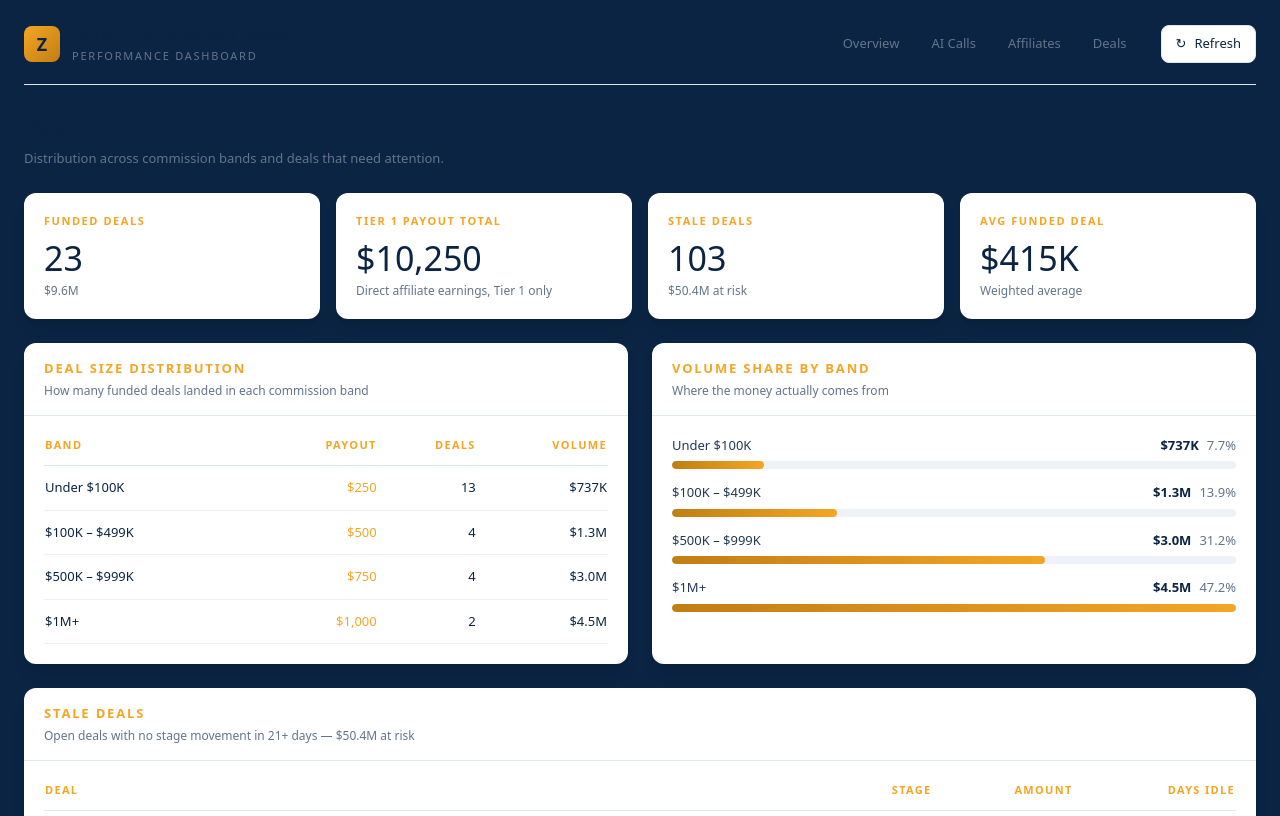
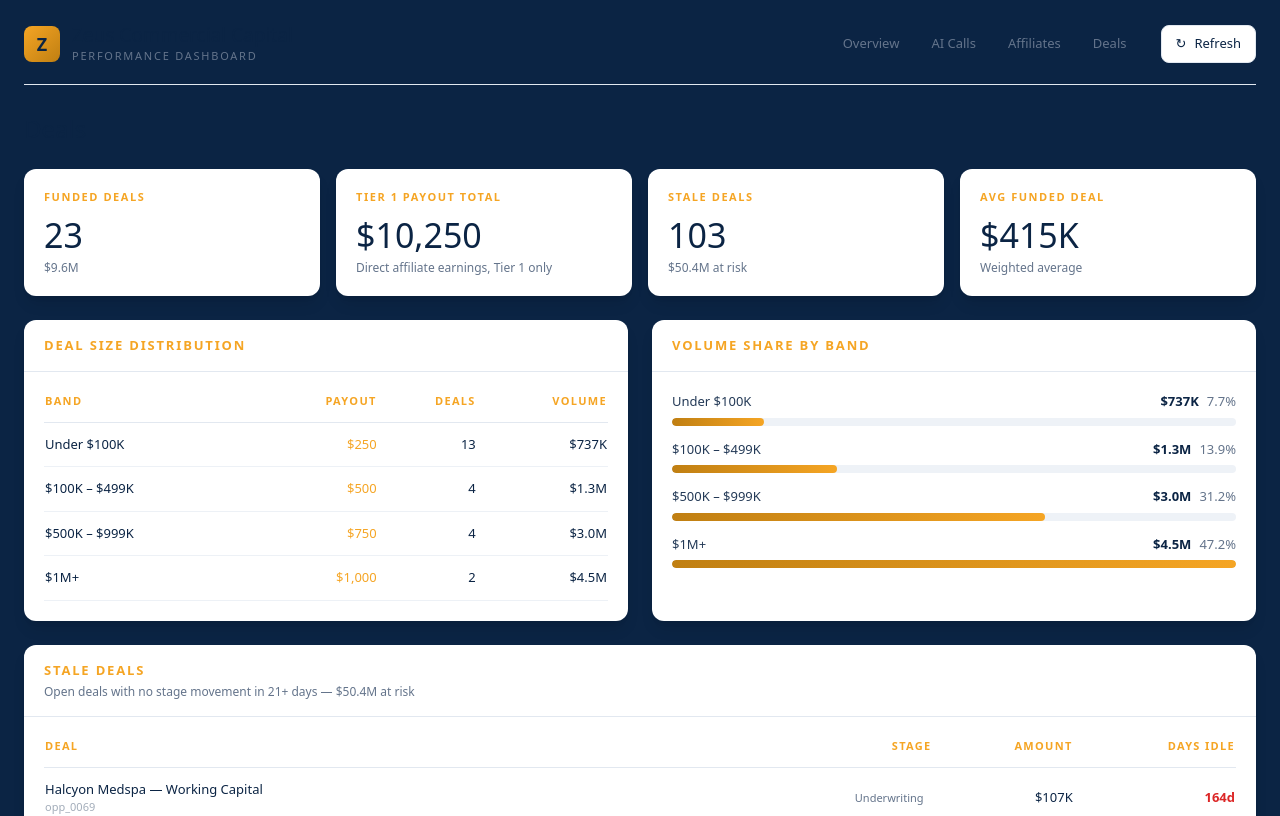
Before and after one commit to ZeusCommercial/Dashboard-, a Next.js app: page /deals in a window 1280 px wide. Shown: the top 816 px of the page. Built offline with nearby package versions, Linux system fonts and the light colour scheme.

Commit message:
page.tsx

```diff
--- a/src/app/deals/page.tsx
+++ b/src/app/deals/page.tsx
@@ -31,7 +31,7 @@ export default async function DealsPage({
       <div>
         <h1 className="font-display text-2xl text-bright">Deals</h1>
         <p className="mt-1 text-[13px] text-muted">
-          Distribution across commission bands and deals that need attention.
+
         </p>
       </div>
 
@@ -71,7 +71,7 @@ export default async function DealsPage({
       <div className="grid grid-cols-1 gap-6 lg:grid-cols-2">
         <Card
           title="Deal Size Distribution"
-          subtitle="How many funded deals landed in each commission band"
+
         >
           <Table head={["Band", "Payout", "Deals", "Volume"]}>
             {dist.map((row) => (
@@ -91,7 +91,7 @@ export default async function DealsPage({
 
         <Card
           title="Volume Share by Band"
-          subtitle="Where the money actually comes from"
+
         >
           <BarList
             rows={dist.map((d) => ({
```
